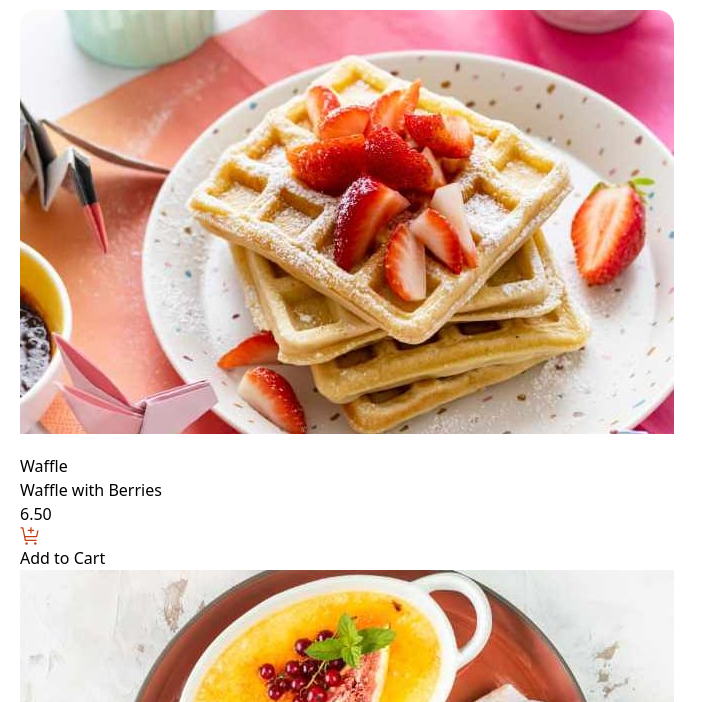
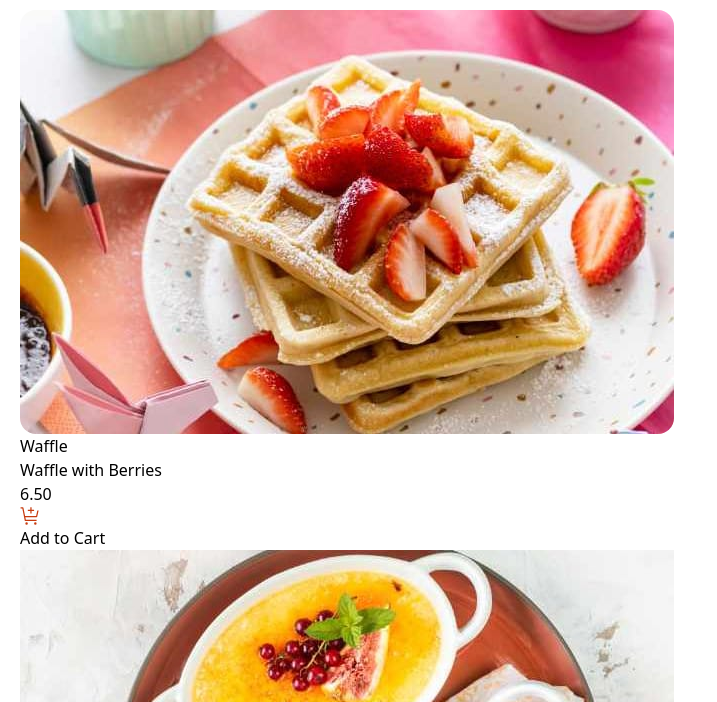
Before and after one commit to sedaryildirim/product-list-with-cart-main, a website: page src/index.html in a window 1280 px wide. Shown: the part 98-800 px from the top of the page, without its empty margins (0-717 px from the left). Drawn offline with Linux system fonts and the light colour scheme.

```diff
--- a/src/index.html
+++ b/src/index.html
@@ -18,7 +18,7 @@
 
 
     <card class="pb-5">
-      <img class="rounded-2xl overflow-hidden pb-5" src="../assets/images/image-waffle-mobile.jpg" alt="">
+      <img class="rounded-2xl overflow-hidden mb-5" src="../assets/images/image-waffle-mobile.jpg" alt="">
       <h3>Waffle</h3>
       <h2>Waffle with Berries</h2>
       <div class="price">6.50</div>
```
